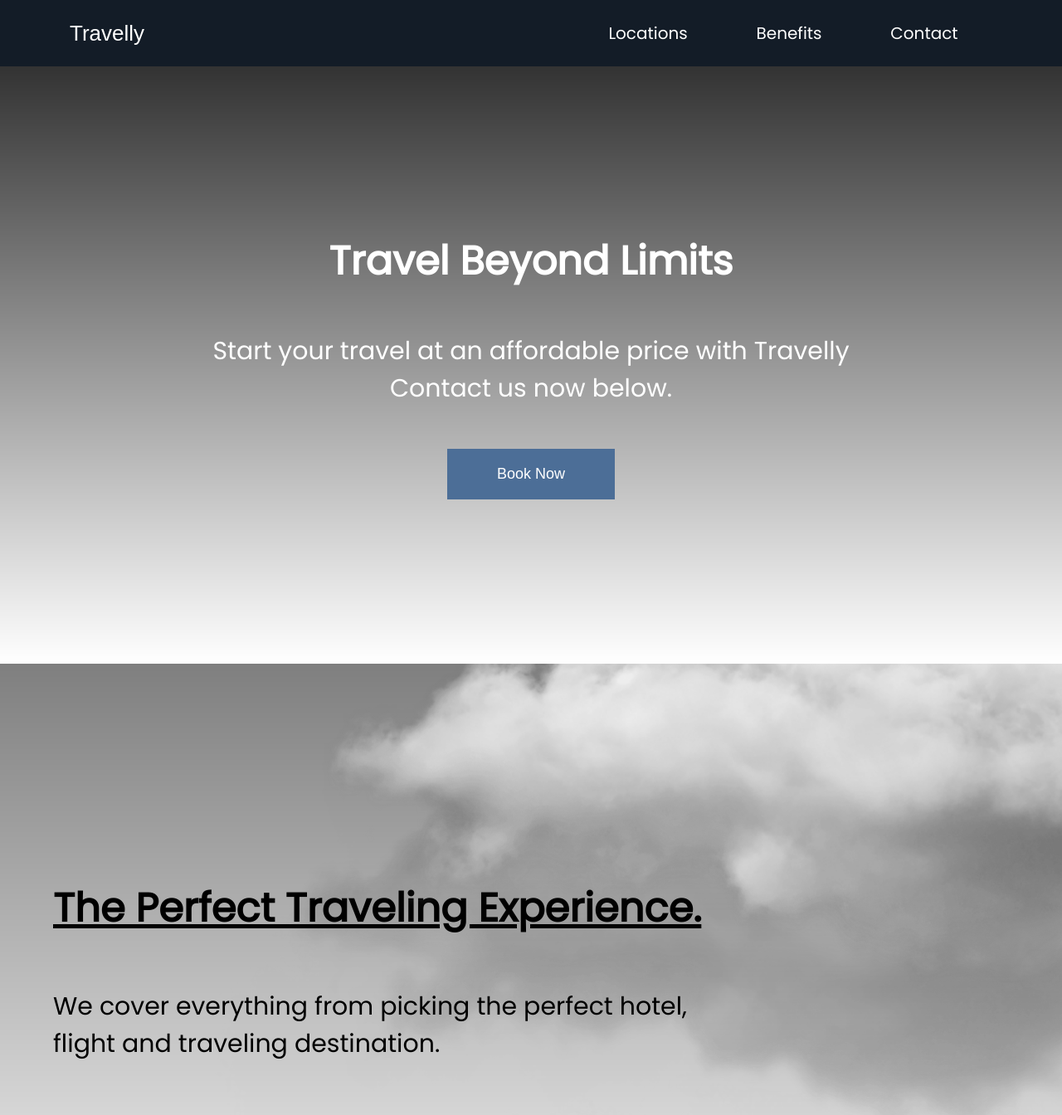
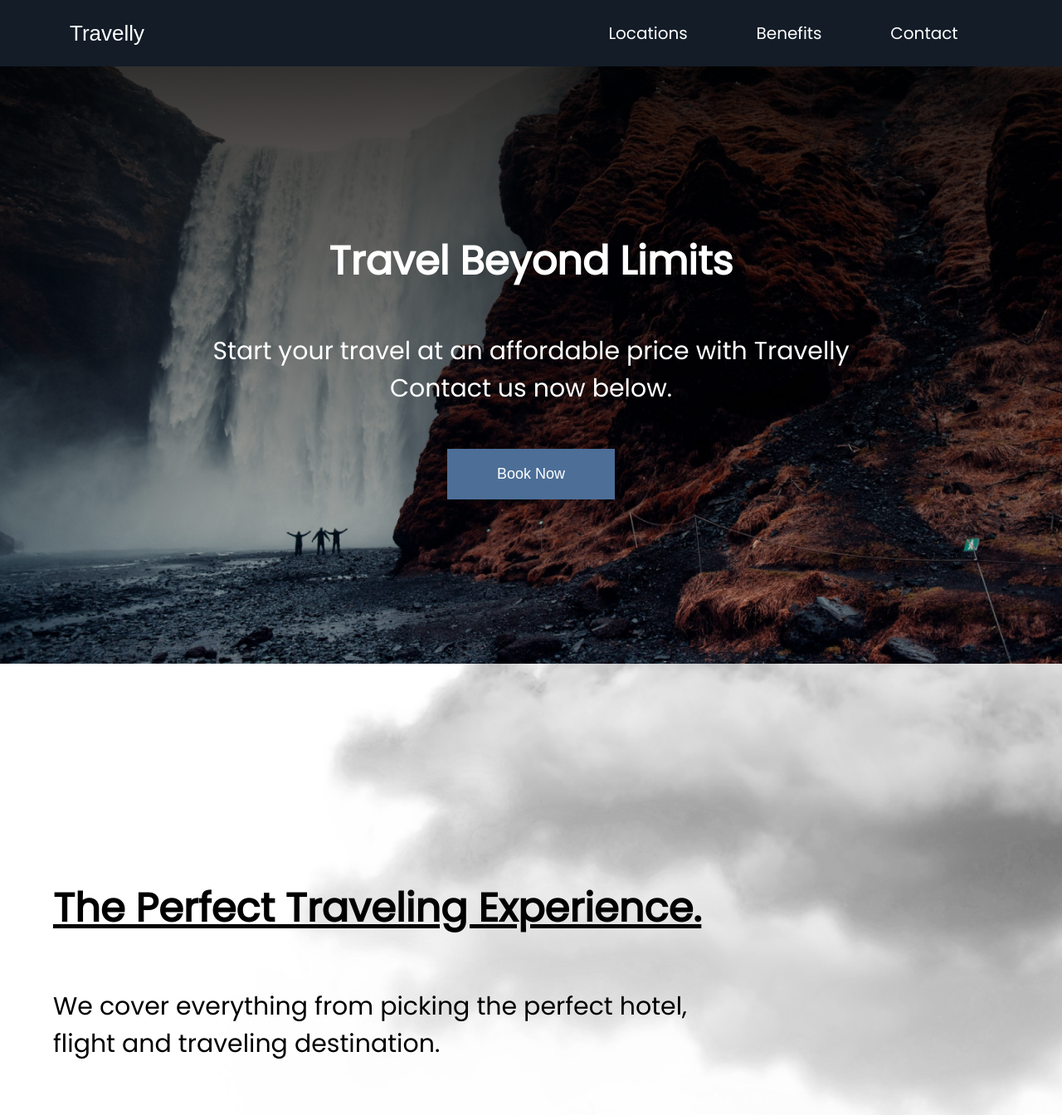
Before and after one commit to karolkwasnik/Travelly, a plain HTML site: page index.html in a window 1280 px wide. Shown: the top 1344 px of the page at 83% size. Drawn offline with Linux system fonts and the light colour scheme; a web font is replaced by a local one.

Commit message:
Change links

```diff
--- a/style.css
+++ b/style.css
@@ -97,7 +97,7 @@ nav ul {
   color: white;
   min-height: 90vh;
   background: linear-gradient(rgba(0, 0, 0, 0.8), transparent),
-    url("_img/landing-page.jpg");
+    url("https://karolkwasnik.github.io/Travelly/img/landing-page.jpg");
   background-repeat: no-repeat;
   background-size: cover;
   background-position: center;
@@ -115,7 +115,7 @@ nav ul {
 #locations {
   min-height: 100vh;
   background: linear-gradient(rgba(0, 0, 0, 0.5), transparent),
-    url("_img/new-york-page.png");
+    url(https://karolkwasnik.github.io/Travelly/img/new-york-page.png");
   background-size: cover;
   background-position: center;
   display: flex;
@@ -214,7 +214,7 @@ nav ul {
 #contact {
   min-height: 100vh;
   background: linear-gradient(rgba(0, 0, 0, 0.5), transparent),
-    url("_img/contact-mountain.png");
+    url("https://karolkwasnik.github.io/Travelly/img/contact-mountain.png");
   background-size: cover;
   background-position: center;
   display: flex;
```
